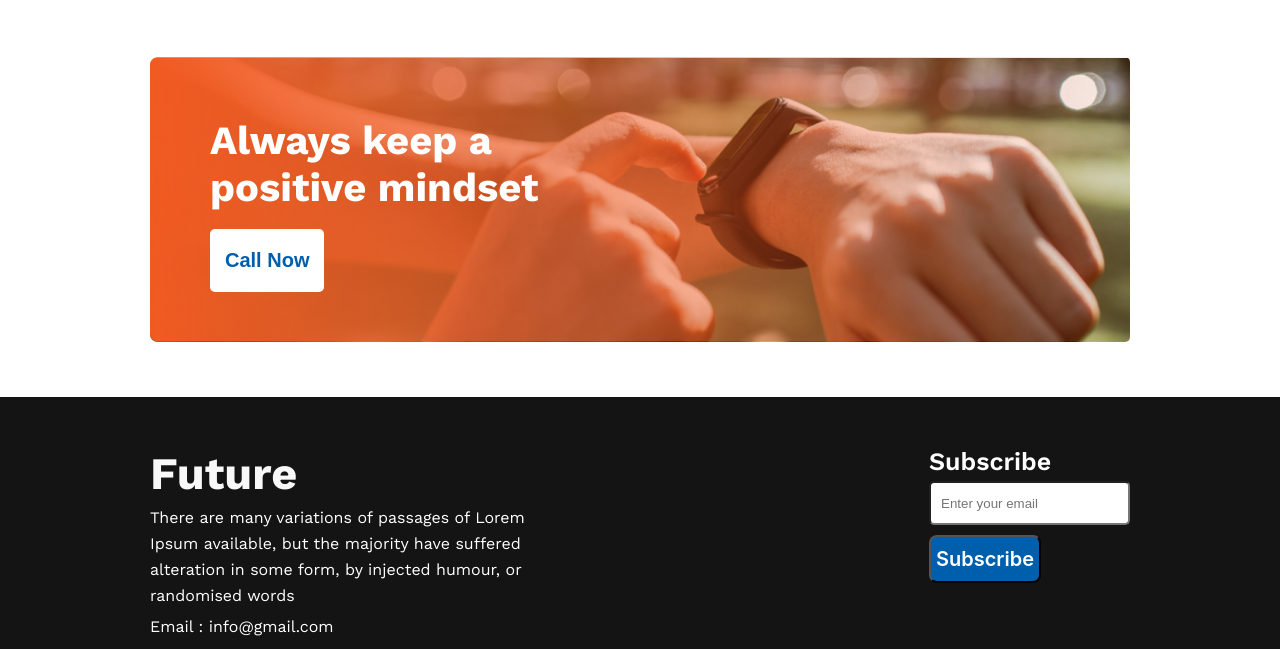
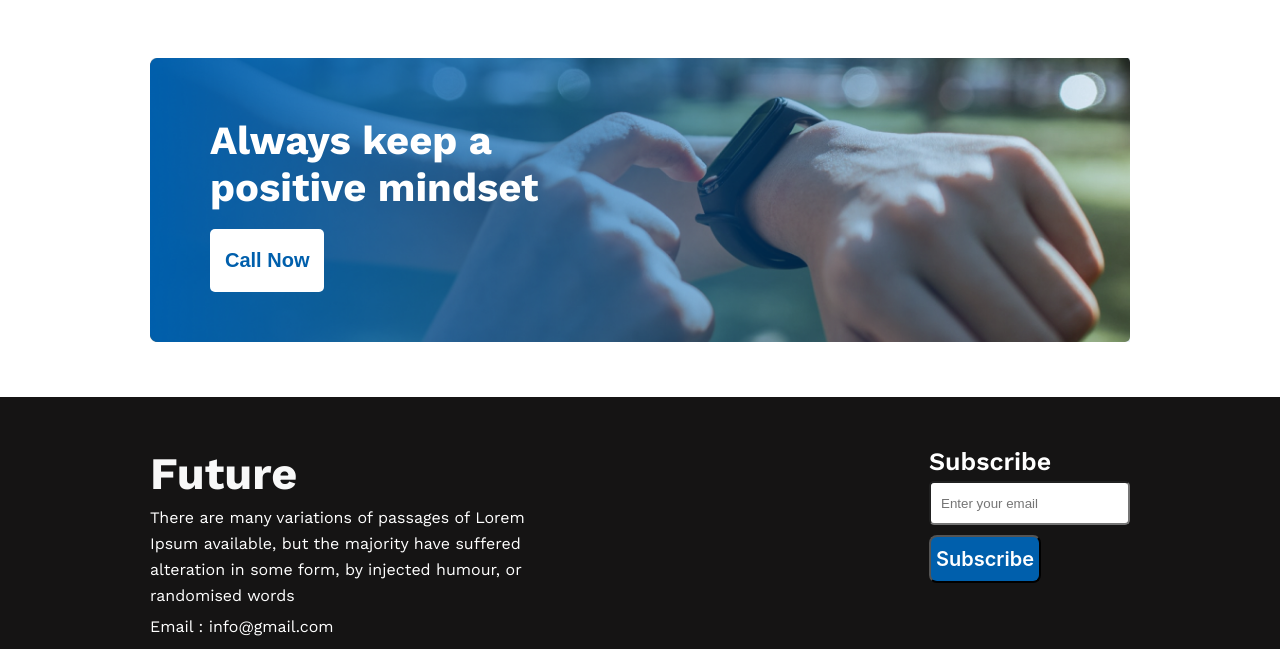
Before and after one commit to Sakib928/new-year-new-me, a plain HTML site: page index.html in a window 1280 px wide. Shown: the part 2018-2667 px from the top of the page. Drawn offline with nearby package versions, Linux system fonts and the light colour scheme.

Commit message:
few minor changes

```diff
--- a/styles/new-year.css
+++ b/styles/new-year.css
@@ -142,7 +142,7 @@ body {
   border-radius: 5px;
 }
 .call-container {
-  background-image: url("/images/gradient3.png");
+  background-image: url("/images/gradient1.png");
   background-repeat: no-repeat;
   background-size: cover;
   height: 280px;
```
